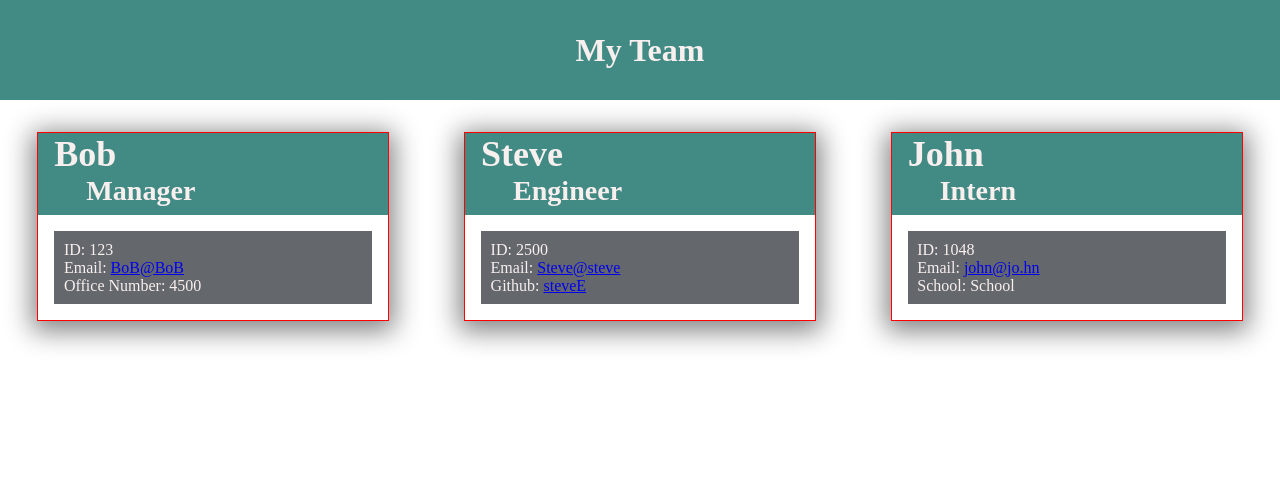
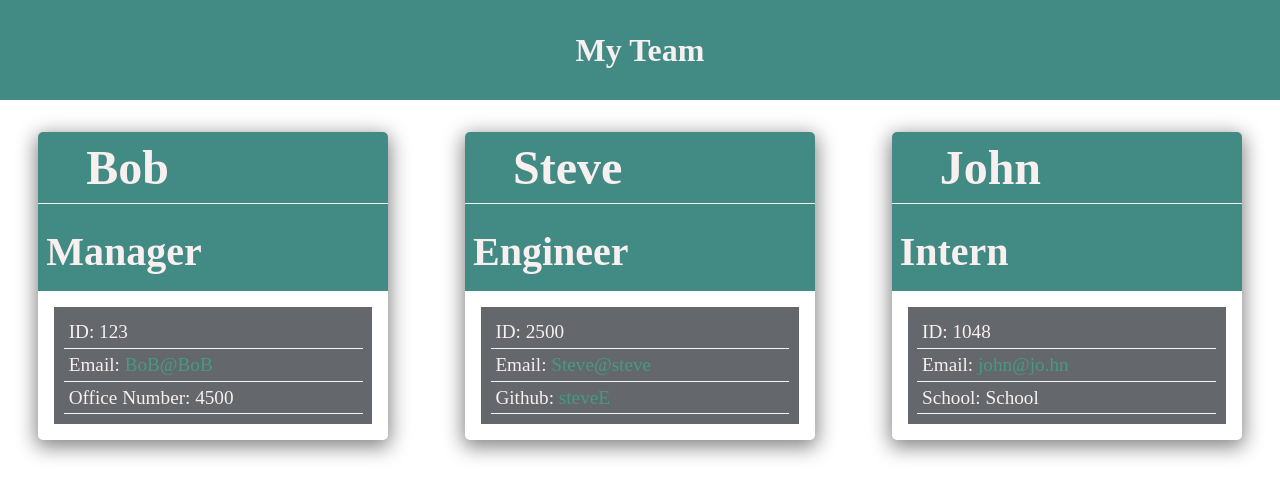
Before and after one commit to Atlas238/team-profile-generator, a website: page Develop/Output/index.html in a window 1280 px wide. Drawn offline with Linux system fonts and the light colour scheme.

Commit message:
mostly finished styling

```diff
--- a/Develop/Output/style.css
+++ b/Develop/Output/style.css
@@ -3,6 +3,7 @@
     --primary-light: #505050;
     --card-primary: #428a84;
     --card-secondary: #64676b;
+    --card-link: #30be91;
     --text: rgb(248, 239, 239);
 }
 /* Scroll bar */
@@ -64,10 +65,10 @@ main {
 /* Design for Manager Card (Present on every generated HTML file) */
 .card {
     margin: 2rem 2rem;
-    border: 1px solid red;
     width:350px;
     height:fit-content;
-    box-shadow: 0px 5px 25px 5px rgba(0,0,0,0.49);
+    box-shadow: 0px 5px 20px 2px rgba(0,0,0,0.49);
+    border-radius: 5px 5px 5px 5px;
 }
 
 .card-header {
@@ -75,20 +76,32 @@ main {
     background-color: var(--card-primary);
     font-size: 1.5rem;
     padding-bottom:0.5rem;
+    width:100%;
+    overflow: hidden;
+    border-radius: 5px 5px 0 0;
 }
 
 .employee-name {
-    width:fit-content;
-    padding-left: 1rem;
+    width:100%;
+    font-size: 3rem;
+    padding: 0.5rem 0 0.5rem 3rem;
+    border-bottom: 1px solid whitesmoke;
 }
 
 .role {
-    width:100%;
-    padding-left: 2rem;
+    width:fit-content;
+    align-items: center;
+    justify-content: space-evenly;
+    padding:0.5rem;
 }
 
-.role > icon {
-    padding: 0 0.5rem;
+.role img {
+    width:20%;
+}
+
+.role h3 {
+    font-size: 2.5rem;
+    padding-top:1rem;
 }
 
 .card-body {
@@ -103,5 +116,28 @@ main {
 }
 
 .card-item {
+    font-size: 1.2rem;
+    padding: 0.3rem;
+    border-bottom: 1px solid whitesmoke;
+}
 
+.card-item a {
+    color: var(--card-link);
+    text-decoration: none;
+    opacity: 0.6;
+    transition: opacity 200ms ease-in-out;
 }
+
+.card-item a:hover {
+   opacity: 1;
+}
+
+#glasses {
+    position: relative;
+    top:7px;
+}
+
+#student {
+    position: relative;
+    top:5px;
+}
```
